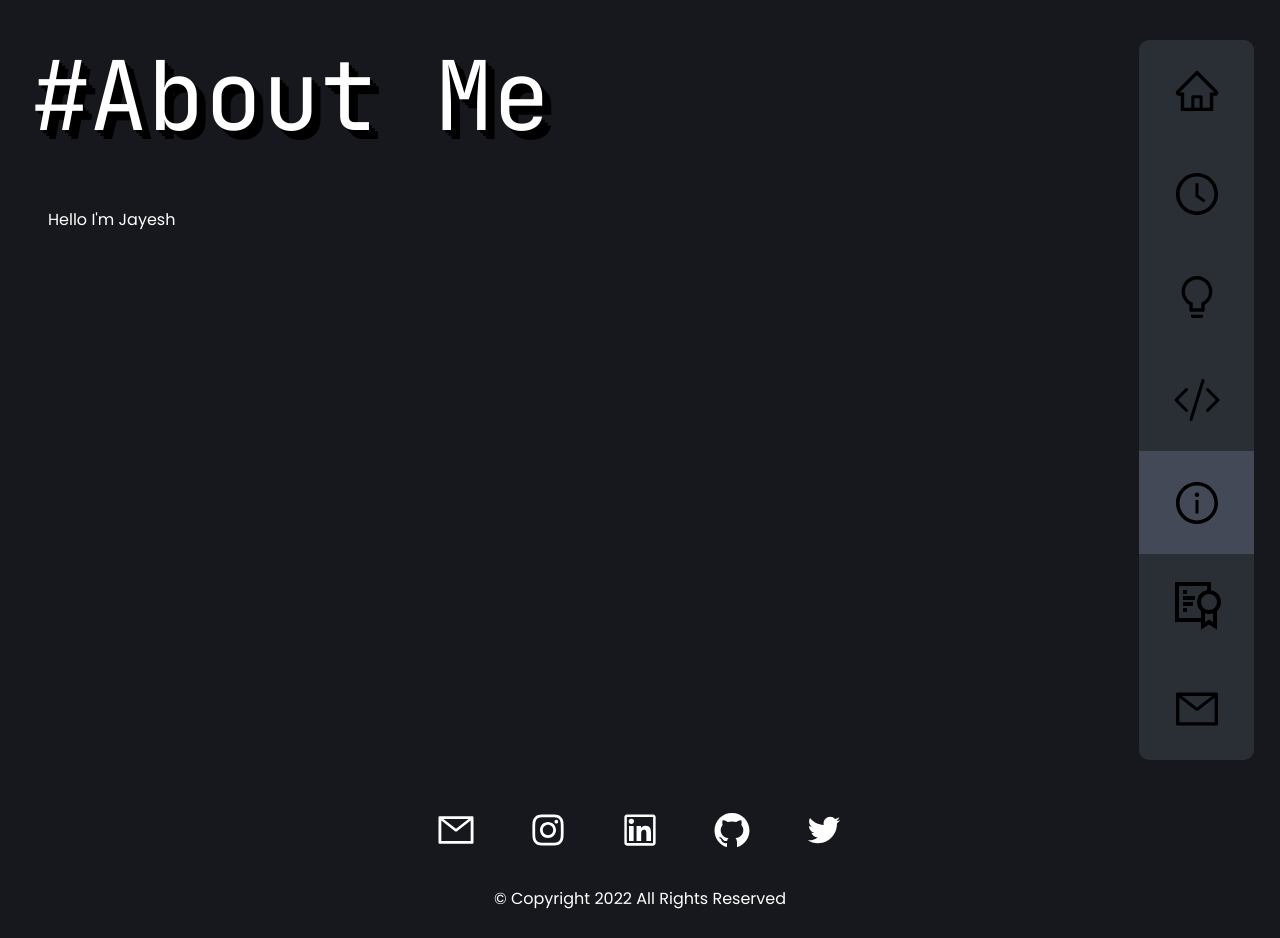
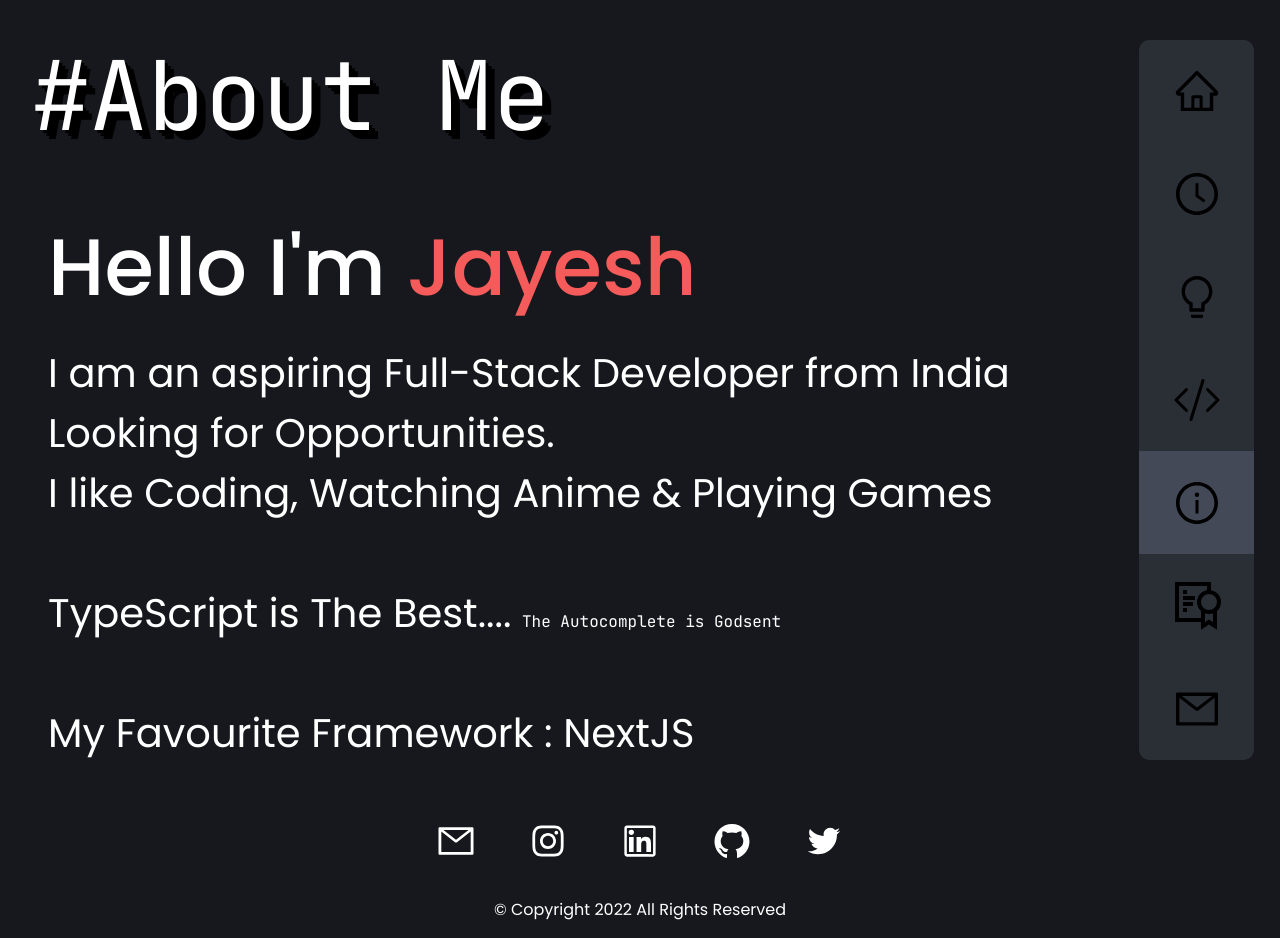
Before and after one commit to KingBael09/Portfolio, a React (Create React App) app: page /about in a window 1280 px wide. Built offline with nearby package versions, Linux system fonts and the light colour scheme.

Commit message:
Added About Page

```diff
--- /dev/null
+++ b/src/components/fadingArrow.tsx
@@ -0,0 +1,28 @@
+import React, { useState, useEffect } from "react";
+import { BsChevronDoubleDown } from "react-icons/bs";
+
+export const FadingArrow = () => {
+  const [scroll, setscroll] = useState(0);
+
+  const handleScroll = () => {
+    const position = window.pageYOffset;
+    setscroll(position);
+  };
+
+  useEffect(() => {
+    window.addEventListener("scroll", handleScroll);
+
+    return () => {
+      window.removeEventListener("scroll", handleScroll);
+    };
+  }, []);
+
+  return (
+    <BsChevronDoubleDown
+      style={{
+        visibility: scroll === 0 ? "visible" : "hidden",
+        opacity: scroll === 0 ? 1 : 0,
+      }}
+    />
+  );
+};
--- a/src/pages/about.tsx
+++ b/src/pages/about.tsx
@@ -12,7 +12,20 @@ const About = () => {
           <div className={styles.highlight}>
             Hello I'm <span className={styles.name}>Jayesh</span>
           </div>
-          <div></div>
+          <div className={styles.content}>
+            <span>
+              I am an aspiring Full-Stack Developer from India Looking for
+              Opportunities.
+            </span>
+            <span> I like Coding, Watching Anime & Playing Games</span>
+            <br />
+            <span>
+              TypeScript is The Best....{" "}
+              <span className={styles.subMsg}>The Autocomplete is Godsent</span>
+            </span>
+            <br />
+            <span>My Favourite Framework : NextJS</span>
+          </div>
         </div>
       </div>
     </div>
--- a/src/pages/certificates.tsx
+++ b/src/pages/certificates.tsx
@@ -10,6 +10,7 @@ const Certificates = () => {
       <div className={styles.main}>
         <div className={styles.heading}>#Certificates</div>
         <div className={styles.certificates}>
+          {/* Work In Progress */}
           <Construction />
         </div>
       </div>
--- a/src/pages/home.tsx
+++ b/src/pages/home.tsx
@@ -1,36 +1,9 @@
-import React, { useState, useEffect } from "react";
 import styles from "../styles/Home.module.css";
 import Timeline from "../components/timeline";
 import Typewriter from "../components/writterComponent";
-import { BsChevronDoubleDown } from "react-icons/bs";
+import { FadingArrow } from "../components/fadingArrow";
 
 const Home = () => {
-  const [scroll, setscroll] = useState(0);
-
-  const handleScroll = () => {
-    const position = window.pageYOffset;
-    setscroll(position);
-  };
-
-  useEffect(() => {
-    window.addEventListener("scroll", handleScroll);
-
-    return () => {
-      window.removeEventListener("scroll", handleScroll);
-    };
-  }, []);
-
-  const fadingArrow = () => {
-    return (
-      <BsChevronDoubleDown
-        style={{
-          visibility: scroll === 0 ? "visible" : "hidden",
-          opacity: scroll === 0 ? 1 : 0,
-        }}
-      />
-    );
-  };
-
   return (
     <div className={styles.container}>
       <div id="#top" className={styles.main}>
@@ -51,7 +24,9 @@ const Home = () => {
               </span>
             </span>
           </div>
-          <span className={styles.arrow}>{fadingArrow()}</span>
+          <span className={styles.arrow}>
+            <FadingArrow />
+          </span>
         </div>
         <div className={styles.journey}>
           <div id="timeline" className={styles.heading}>
--- a/src/styles/About.module.css
+++ b/src/styles/About.module.css
@@ -13,6 +13,17 @@
     margin-bottom: 2rem !important;
     text-shadow: 3px 3px 0 hsl(0, 0%, 0%), 6px 6px 0 hsl(0, 0%, 0%),
       9px 9px hsl(0, 0%, 0%);
+  }
+  .highlight {
+    font-size: 5rem !important;
+  }
+
+  .content {
+    font-size: 2.5rem !important;
+  }
+
+  .subMsg {
+    font-size: 1rem !important;
   }
 }
 
@@ -42,3 +53,25 @@
   padding: 1rem;
   width: 100%;
 }
+
+.highlight {
+  font-size: 2.5rem;
+  font-weight: 500;
+}
+
+.name {
+  color: hsl(0, 89%, 66%);
+}
+
+.content {
+  margin-top: 1rem;
+  font-size: 1.5rem;
+  display: flex;
+  flex-direction: column;
+  justify-content: flex-end;
+}
+
+.subMsg {
+  font-family: "Jetbrains Mono", monospace;
+  font-size: 0.8rem;
+}
```
